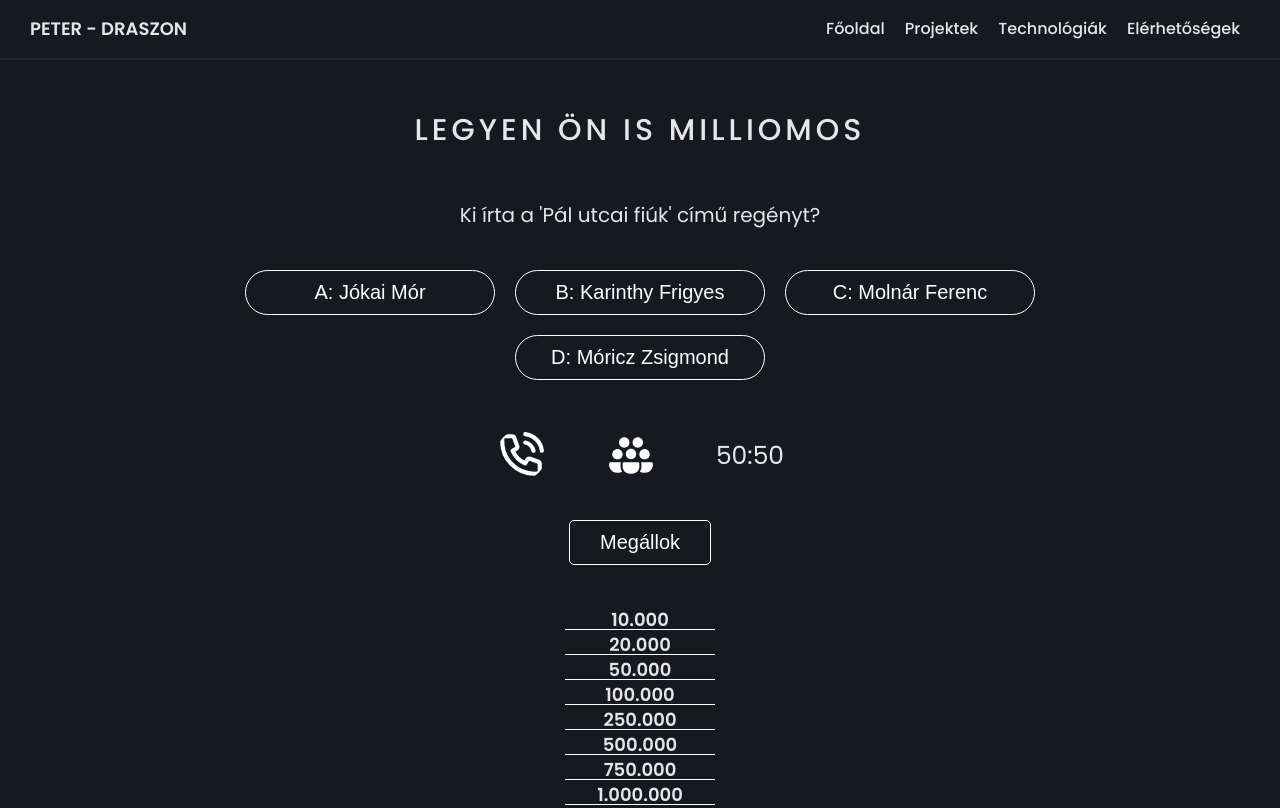
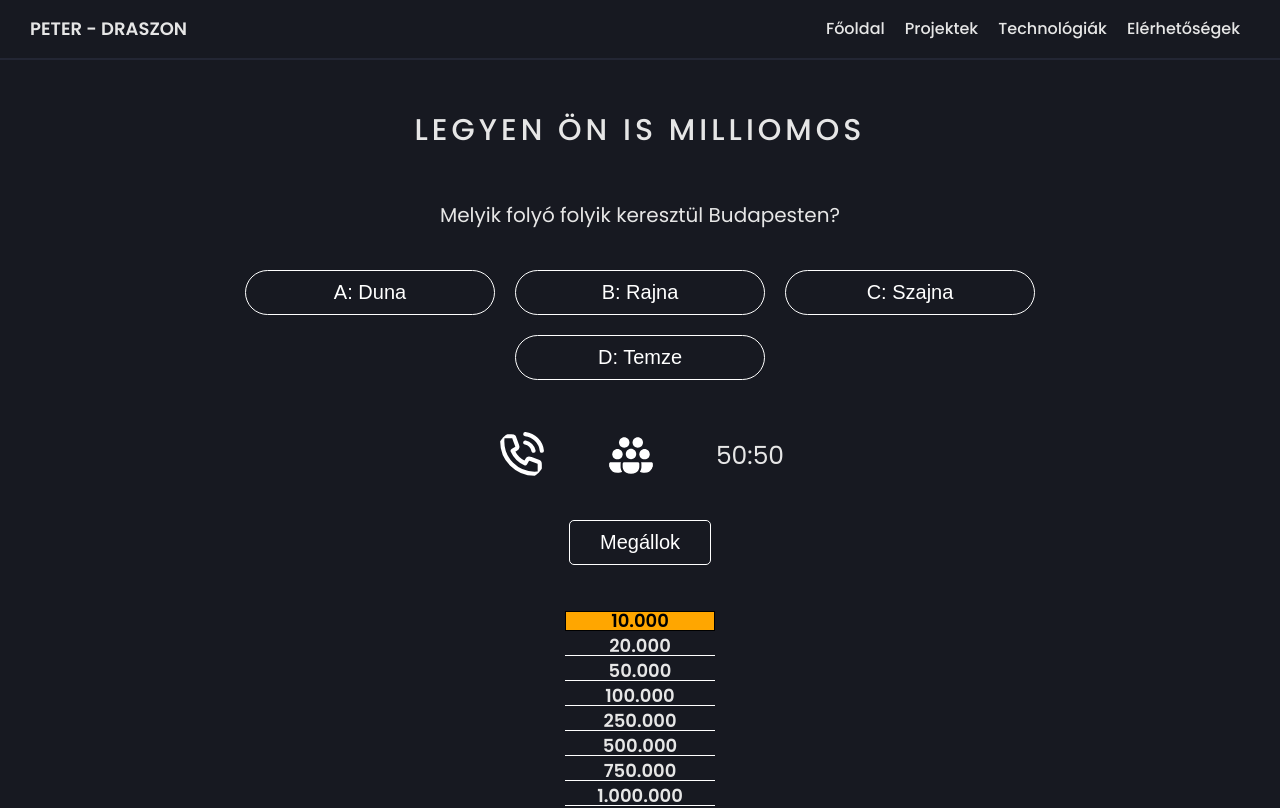
Before and after one commit to Draszon/vue-webpage, a Vue app: page /millionaire in a window 1280 px wide. Shown: the top 808 px of the page. Built offline with nearby package versions, Linux system fonts and the light colour scheme.

Commit message:
további kérdések és egyéb plusz funkciók

```diff
--- a/public/millionair/questions.json
+++ b/public/millionair/questions.json
@@ -91,23 +91,243 @@
     {
       "question": "Melyik ország rendezte a 2016-os nyári olimpiai játékokat?",
       "answers": {
-        "A": "Egyesült Államok",
+        "A": "Brazília",
         "B": "Kína",
-        "C": "Brazília",
+        "C": "Egyesült Államok",
         "D": "Japán"
+      },
+      "correctAnswer": "A",
+      "exists": true
+    },
+    {
+      "question": "Melyik szín nem része a magyar zászlónak?",
+      "answers": {
+        "A": "Kék",
+        "B": "Fehér",
+        "C": "Zöld",
+        "D": "Piros"
+      },
+      "correctAnswer": "A",
+      "exists": true
+    },
+    {
+      "question": "Melyik bolygón található a Mount Olympus vulkán?",
+      "answers": {
+        "A": "Föld",
+        "B": "Vénusz",
+        "C": "Mars",
+        "D": "Jupiter"
       },
       "correctAnswer": "C",
       "exists": true
     },
     {
-      "question": "Melyik szín nem része a magyar zászlónak?",
+      "question": "Ki volt az első amerikai elnök?",
       "answers": {
-        "A": "Piros",
-        "B": "Fehér",
-        "C": "Zöld",
-        "D": "Kék"
+        "A": "Abraham Lincoln",
+        "B": "George Washington",
+        "C": "Thomas Jefferson",
+        "D": "John Adams"
+      },
+      "correctAnswer": "B",
+      "exists": true
+    },
+    {
+      "question": "Melyik folyó folyik keresztül Budapesten?",
+      "answers": {
+        "A": "Duna",
+        "B": "Rajna",
+        "C": "Szajna",
+        "D": "Temze"
+      },
+      "correctAnswer": "A",
+      "exists": true
+    },
+    {
+      "question": "Mi Magyarország hivatalos nyelve?",
+      "answers": {
+        "A": "Angol",
+        "B": "Német",
+        "C": "Magyar",
+        "D": "Francia"
+      },
+      "correctAnswer": "C",
+      "exists": true
+    },
+    {
+      "question": "Melyik évben történt a Holdra szállás?",
+      "answers": {
+        "A": "1965",
+        "B": "1969",
+        "C": "1972",
+        "D": "1975"
+      },
+      "correctAnswer": "B",
+      "exists": true
+    },
+    {
+      "question": "Ki festette a Mona Lisát?",
+      "answers": {
+        "A": "Pablo Picasso",
+        "B": "Vincent van Gogh",
+        "C": "Leonardo da Vinci",
+        "D": "Michelangelo"
+      },
+      "correctAnswer": "C",
+      "exists": true
+    },
+    {
+      "question": "Mi az Egyesült Államok pénzneme?",
+      "answers": {
+        "A": "Euro",
+        "B": "Font",
+        "C": "Jen",
+        "D": "Dollár"
       },
       "correctAnswer": "D",
+      "exists": true
+    },
+    {
+      "question": "Melyik filmben szerepel a híres mondat: 'Én vagyok az apád'?",
+      "answers": {
+        "A": "Csillagok háborúja",
+        "B": "Vissza a jövőbe",
+        "C": "Harry Potter",
+        "D": "Gyűrűk Ura"
+      },
+      "correctAnswer": "A",
+      "exists": true
+    },
+    {
+      "question": "Melyik híres egyenlet jelenti az energiát a relativitáselméletben?",
+      "answers": {
+        "A": "F=ma",
+        "B": "E=mc^2",
+        "C": "V=IR",
+        "D": "pV=nRT"
+      },
+      "correctAnswer": "B",
+      "exists": true
+    },
+    {
+      "question": "Ki írta az 'Odüsszeiát'?",
+      "answers": {
+        "A": "Platón",
+        "B": "Arisztotelész",
+        "C": "Szophoklész",
+        "D": "Homérosz"
+      },
+      "correctAnswer": "D",
+      "exists": true
+    },
+    {
+      "question": "Melyik ásvány a gyémánt alapanyaga?",
+      "answers": {
+        "A": "Arany",
+        "B": "Szén",
+        "C": "Vas",
+        "D": "Kén"
+      },
+      "correctAnswer": "B",
+      "exists": true
+    },
+    {
+      "question": "Melyik országban található a Nagy Piramis?",
+      "answers": {
+        "A": "Irak",
+        "B": "Irán",
+        "C": "Egyiptom",
+        "D": "India"
+      },
+      "correctAnswer": "C",
+      "exists": true
+    },
+    {
+      "question": "Ki fedezte fel Amerikát 1492-ben?",
+      "answers": {
+        "A": "Vasco da Gama",
+        "B": "Kolumbusz Kristóf",
+        "C": "Marco Polo",
+        "D": "Amerigo Vespucci"
+      },
+      "correctAnswer": "B",
+      "exists": true
+    },
+    {
+      "question": "Melyik ország zászlajának színei: piros, fehér és zöld?",
+      "answers": {
+        "A": "Magyarország",
+        "B": "Olaszország",
+        "C": "Mexikó",
+        "D": "Mindhárom"
+      },
+      "correctAnswer": "D",
+      "exists": true
+    },
+    {
+      "question": "Ki volt Szent István király Magyarországon?",
+      "answers": {
+        "A": "Az első király",
+        "B": "Erdély fejedelme",
+        "C": "Tudós",
+        "D": "Szabadságharcos"
+      },
+      "correctAnswer": "A",
+      "exists": true
+    },
+    {
+      "question": "Hány hónap van egy évben?",
+      "answers": {
+        "A": "10",
+        "B": "11",
+        "C": "12",
+        "D": "13"
+      },
+      "correctAnswer": "C",
+      "exists": true
+    },
+    {
+      "question": "Melyik bolygót nevezik a 'Vörös Bolygónak'?",
+      "answers": {
+        "A": "Merkúr",
+        "B": "Vénusz",
+        "C": "Mars",
+        "D": "Szaturnusz"
+      },
+      "correctAnswer": "C",
+      "exists": true
+    },
+    {
+      "question": "Mi a víz képlete?",
+      "answers": {
+        "A": "H2O",
+        "B": "CO2",
+        "C": "O2",
+        "D": "N2"
+      },
+      "correctAnswer": "A",
+      "exists": true
+    },
+    {
+      "question": "Melyik tengert található Olaszország nyugati partjainál?",
+      "answers": {
+        "A": "Balti-tenger",
+        "B": "Földközi-tenger",
+        "C": "Adriai-tenger",
+        "D": "Északi-tenger"
+      },
+      "correctAnswer": "B",
+      "exists": true
+    },
+    {
+      "question": "Ki írta a 'Háború és béke' című regényt?",
+      "answers": {
+        "A": "Dosztojevszkij",
+        "B": "Gogol",
+        "C": "Tolsztoj",
+        "D": "Csehov"
+      },
+      "correctAnswer": "C",
       "exists": true
     }
   ]
--- a/src/components/Millionaire.vue
+++ b/src/components/Millionaire.vue
@@ -8,16 +8,18 @@
       <div class="game-wrapper">
         <div class="question-wrapper">
           <h3 class="question"
-            v-if="currendQuestion"
-          >{{ currendQuestion.question }}</h3>
+            v-if="currentQuestion"
+          >{{ currentQuestion.question }}</h3>
         </div>
 
         <div class="answer-wrapper">
           <input type="button"
-            v-if="currendQuestion"
-            v-for="(answer, index) in currendQuestion.answers"
+            v-if="currentQuestion"
+            v-for="(answer, index) in currentQuestion.answers"
             :key="index"
             :value="`${index}: ${answer}`"
+            @click="answerCheck(index)"
+            :class="{ 'waiting-verification': selectedAnswerIndex === index }"
           >
         </div>
 
@@ -34,10 +36,11 @@
 
       <div class="money-counter">
         <p
-          v-for="(price, index) in prices"
+          v-for="(prize, index) in prices"
           :key="index"
+          :class="{ 'prize-won': prize.won }"
         >
-          {{ price }}
+          {{ prize.price }}
         </p>
       </div>
     </div>
@@ -48,13 +51,22 @@
 export default {
   data() {
     return {
+      //nyeremény összegek és mellettük, hogy melyiknél tart, megnyerte-e
       prices: [
-        '10.000', '20.000', '50.000', '100.000', '250.000',
-        '500.000', '750.000', '1.000.000', '1.500.000', '2.000.000',
-        '5.000.000', '10.000.000', '15.000.000', '25.000.000', '50.000.000'
+        {price: "10.000", won: true}, {price: "20.000", won: false},
+        {price: "50.000", won: false}, {price: "100.000", won: false},
+        {price: "250.000", won: false}, {price: "500.000", won: false},
+        {price: "750.000", won: false}, {price: "1.000.000", won: false},
+        {price: "1.500.000", won: false}, {price: "2.000.000", won: false},
+        {price: "5.000.000", won: false}, {price: "10.000.000", won: false},
+        {price: "15.000.000", won: false}, {price: "25.000.000", won: false},
+        {price: "50.000.000", won: false}
       ],
       questionList: null,
-      currendQuestion: null,
+      currentQuestion: null,
+      questionCounter: 1,
+      correctAnswer: false,
+      selectedAnswerIndex: '',
     }
   },
   methods: {
@@ -70,7 +82,15 @@ export default {
     game() {
       //a currentQuestion változóban eltárolja a jelenlegi (random sorsolt)
       //kérdést és a hozzá tartozó dolgokat
-      this.currendQuestion = this.questionList.questions[Math.floor(Math.random() * this.questionList.questions.length)];
+      this.currentQuestion = this.questionList.questions[Math.floor(Math.random() * this.questionList.questions.length)];
+    },
+
+    answerCheck(clickedAnswer) {
+      this.selectedAnswerIndex = clickedAnswer;
+      console.log(this.selectedAnswerIndex);
+      if (clickedAnswer === this.currentQuestion.correctAnswer) {
+
+      }
     }
   },
   async mounted() {
@@ -150,8 +170,8 @@ main {
   cursor: pointer;
   background-color: transparent;
   font-size: 20px;
-  border: 1px solid white;
-  color: white;
+  border: 1px solid hsl(0, 0%, 100%);
+  color: hsl(0, 0%, 100%);
   padding: 10px 30px;
   border-radius: 5px;
 }
@@ -169,6 +189,22 @@ main {
 .money-counter p {
   font-weight: 600;
   margin: 6px 0;
-  border-bottom: 1px solid white;
+  border-bottom: 1px solid hsl(0, 0%, 100%);
+}
+
+.prize-won {
+  background-color: hsl(39, 100%, 50%);
+  color: hsl(0, 0%, 0%);
+  border: 1px solid hsl(0, 0%, 0%) !important;
+}
+
+.waiting-verification {
+  color: hsl(0, 0%, 0%) !important;
+  background-color: hsl(39, 100%, 50%) !important;
+}
+
+.correct-answer {
+  color: black !important;
+  background-color: hsl(120, 100%, 25%) !important;
 }
 </style>
```
